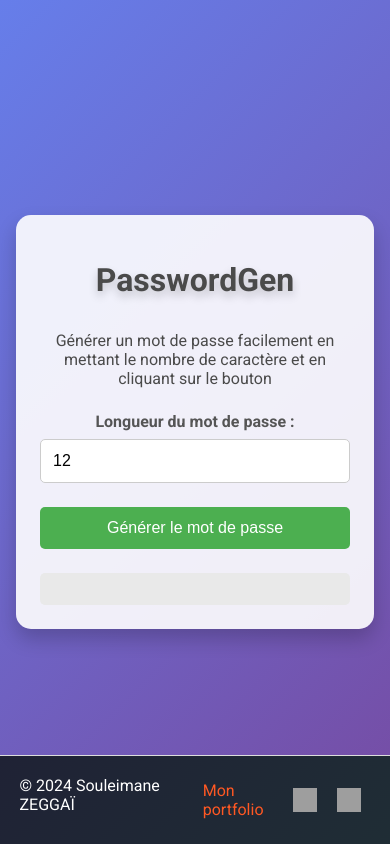
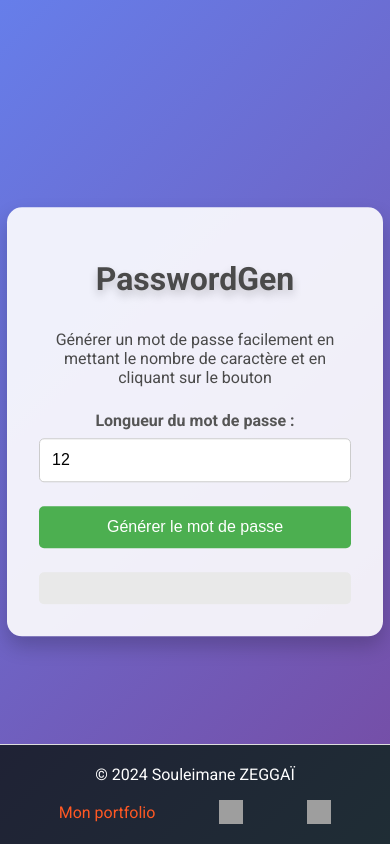
Before and after one commit to souleimane-z/passwordgen.py, a Flask app: page / in a window 390 px wide. Run offline with Flask 3, Linux system fonts and the light colour scheme; grey boxes are pictures that could not be loaded.

Commit message:
style changes

```diff
--- a/static/style.css
+++ b/static/style.css
@@ -17,6 +17,10 @@
     text-align: center;
     max-width: 400px;
     width: 100%;
+    position: absolute;
+    top: 50%;
+    left: 50%;
+    transform: translate(-50%, -50%);
 }
 
 h1 {
@@ -86,8 +90,9 @@
 
 @media (max-width: 480px) {
     .container {
-        padding: 1.5rem;
-        margin: 0 1rem;
+        width: 80vw;
+        /* padding: 1.5rem; */
+        /* margin: 0 1rem; */
     }
 }
 
@@ -131,3 +136,15 @@
     height: 24px;
     vertical-align: middle;
 }
+@media (max-width: 480px) {
+    .footer-content {
+        flex-direction: column;
+        align-items: center;
+    }
+    .footer-content p {
+        margin-bottom: 1rem;
+    }
+    .footer-content .social-icons a {
+        margin: 0 2rem;
+    }
+}
```
